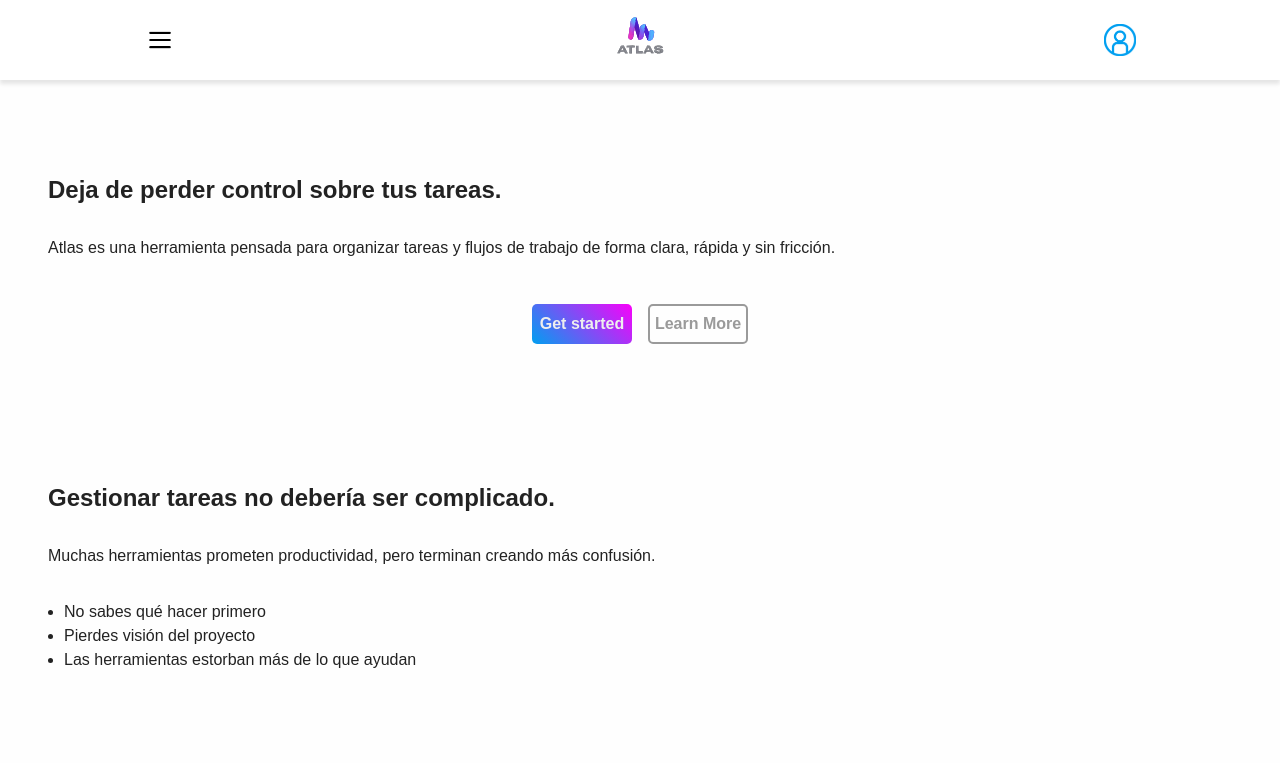
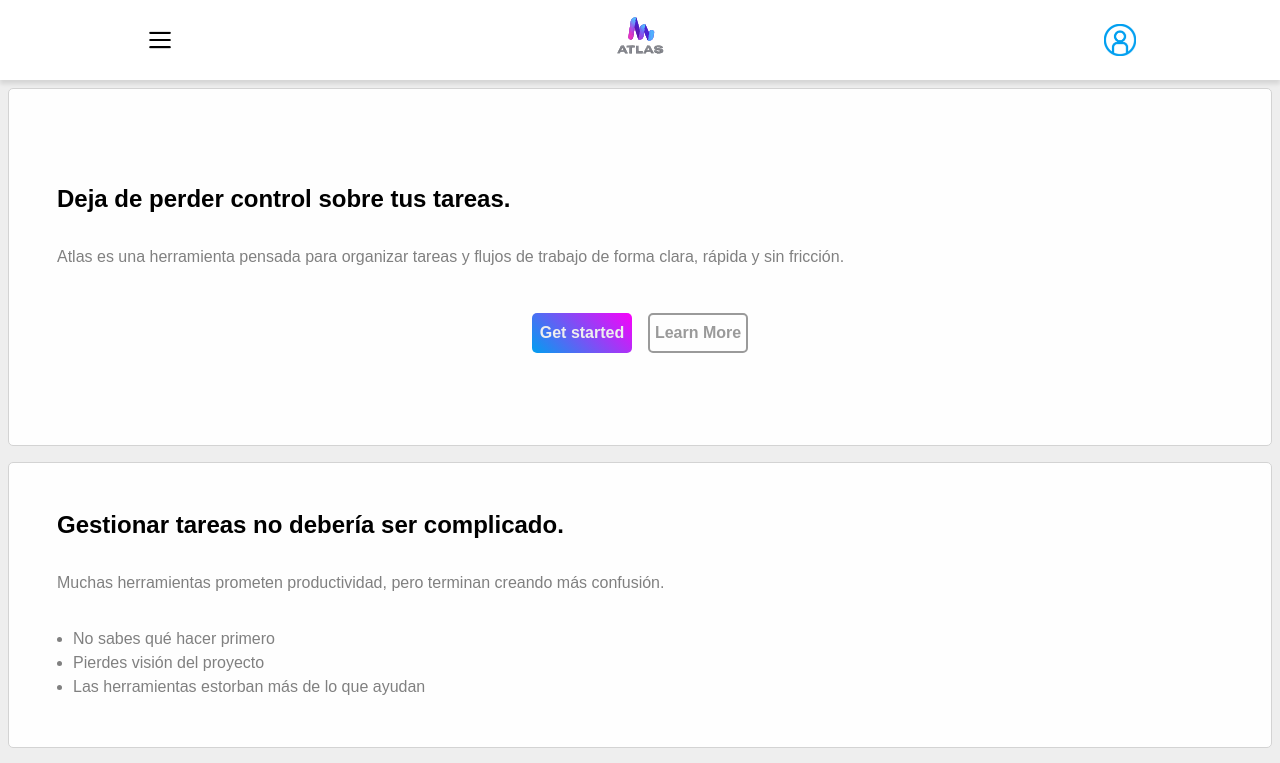
Before and after one commit to cristhianblaffita-web/TaskFlow-React-FastAPI, a React (Vite) app in the folder frontend/: page / in a window 1280 px wide. Shown: the top 763 px of the page. Built offline with nearby package versions, Linux system fonts and the light colour scheme.

Commit message:
fix: change home page ui to cards based structure

```diff
--- a/frontend/src/App.css
+++ b/frontend/src/App.css
@@ -13,6 +13,7 @@
   --main-shadow: 0 0 8px rgba(0,0,0,.2);
 
   /* Sizes */
+  --nav-bar-height: 80px;
   --nav-icon: 25px;
 }
 
--- a/frontend/src/features/layout/styles/NavBar.css
+++ b/frontend/src/features/layout/styles/NavBar.css
@@ -1,8 +1,8 @@
 .main-navbar {
   min-width: 100vw;
   width: 100vw;
-  height: 80px;
-  max-height: 100px;
+  height: var(--nav-bar-height);
+  max-height: cal(var(--nav-bar-height) + 20px);
   position: fixed;
   top: 0;
   left: 0;
--- a/frontend/src/pages/home/Home.css
+++ b/frontend/src/pages/home/Home.css
@@ -6,19 +6,22 @@
   flex-flow: column nowrap;
   place-content: start;
   place-items: center;
-  padding: 80px 0 0 0;
-  gap: 0;
+  padding: calc(var(--nav-bar-height) + .5rem) .5rem .5rem .5rem;
+  gap: 1rem;
   font-family: Sans-Serif;
   font-size: 16px;
+
 }
 
 .home-section {
   background-color: var(--section-color);
-  color: #222;
+  /*color: #222;*/
   box-sizing: border-box;
   width: 100%;
   height: auto;
   padding: 3em;
+  border-radius: 5px;
+  border: 1.5px solid lightgray;
   display: flex;
   flex-flow: column nowrap;
   gap: 2em;
@@ -29,6 +32,7 @@
 
 .home-section p, ul, ol{
   line-height: 1.5;
+  color: grey;
 }
 
 .hero {
```
